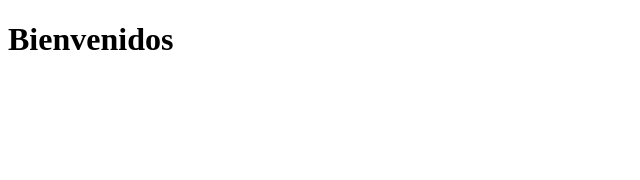
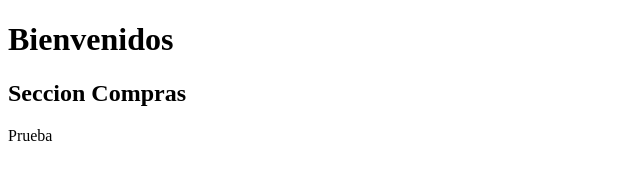
Before and after one commit to Janneth0/prueba, a plain HTML site: page index.html in a window 1280 px wide. Shown: the whole page, without its empty margins (0-640 px from the left). Drawn offline with Linux system fonts and the light colour scheme.

Commit message:
Agregando seccion nueva desde una rama

```diff
--- a/index.html
+++ b/index.html
@@ -8,5 +8,10 @@
 <body>
     <h1>Bienvenidos</h1>
 
+    <section>
+        <h2>Seccion Compras</h2>
+        <p>Prueba</p>
+    </section>
+
 </body>
 </html>
```
